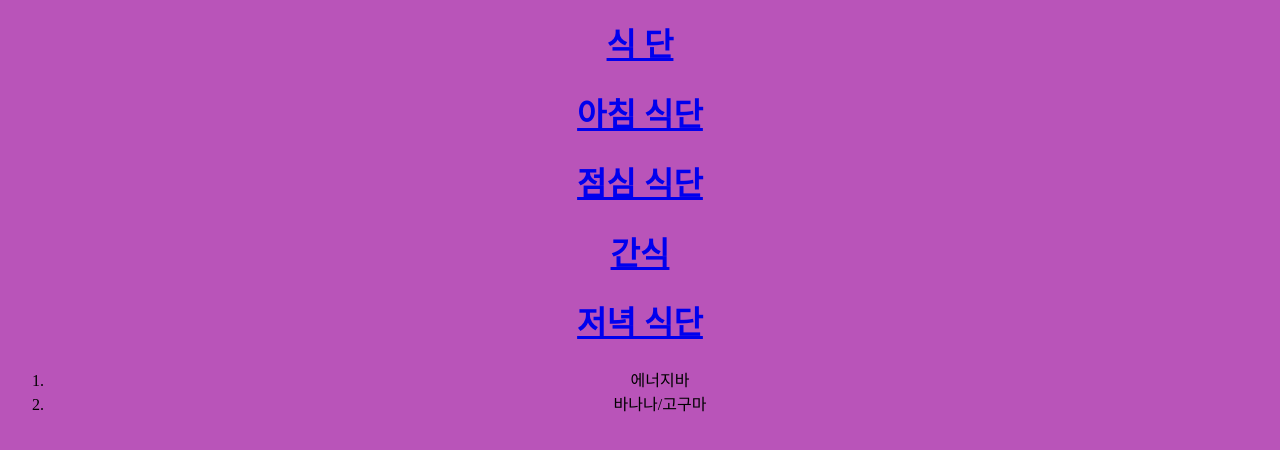
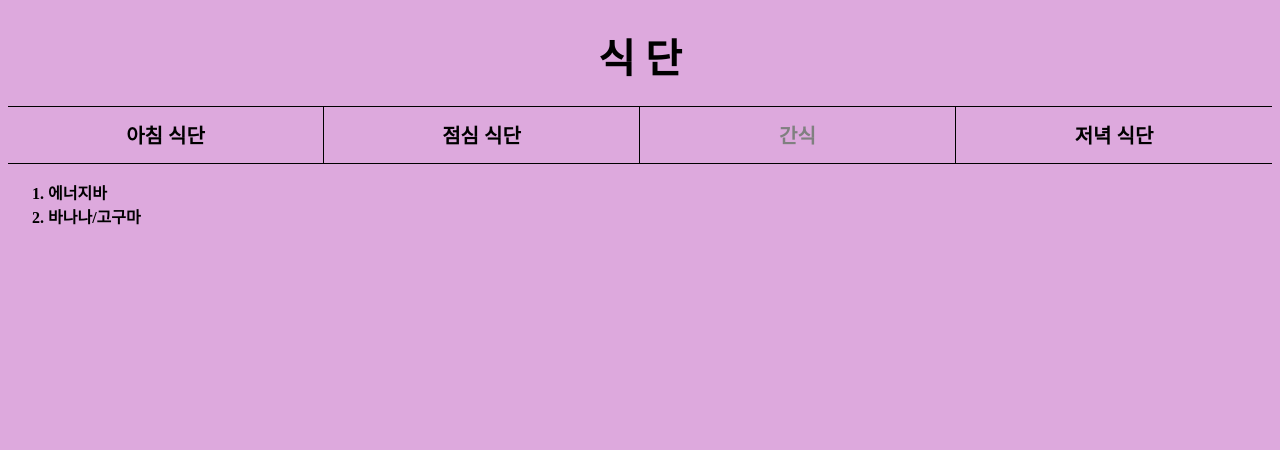
Before and after one commit to kee711/MYDIET, a plain HTML site: page 3.html in a window 1280 px wide. Drawn offline with Linux system fonts and the light colour scheme.

Commit message:
Update MYDIETstyle.css
CSS added

```diff
--- a/MYDIETstyle.css
+++ b/MYDIETstyle.css
@@ -1,20 +1,41 @@
 body{
-    background-color: rgb(185, 84, 185);
-    text-align: center;
-    line-height: 1.5;
+    background-color: rgb(221, 169, 221);
 }
 
-.container{
-    width: 500px;
-    height: 700px;
-    margin: 0 auto;
-    background-color: rgb(207, 152, 207);
-    border-radius: 10%;
-    border: 7px dotted ghostwhite;
-    padding: 50px 50px;
+a {
+    color: black;
+    text-decoration: none;
+}
+h1 {
+    text-align: center;
+}
+.menu {
+    font-size: 40px;
+    border-bottom: 1px solid black;
+    margin-bottom: 0px;
+    padding-bottom: 21px;
 }
 
-.diet{
-    width: 400px;
-    height: 300px;
+.navigation {
+    display: grid;
+    grid-template-columns: 1fr 1fr 1fr 1fr;
+    font-size: 10px;
+    border-bottom: 1px solid black;
+
 }
+
+#breakfast {
+    border-right: 1px solid black;
+}
+#lunch {
+    border-right: 1px solid black;
+}
+#snack {
+    border-right: 1px solid black;
+}
+#active {
+    color: gray;
+}
+li {
+    font-weight: 600;
+}
```
